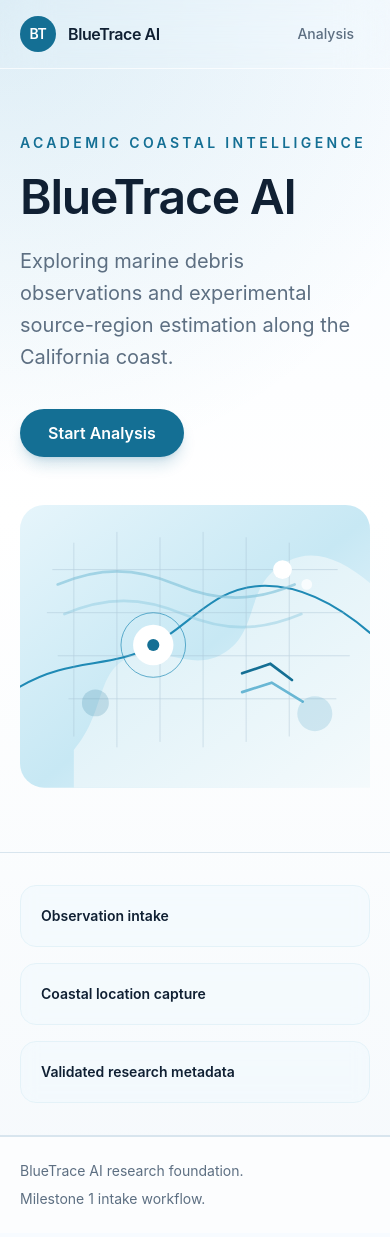
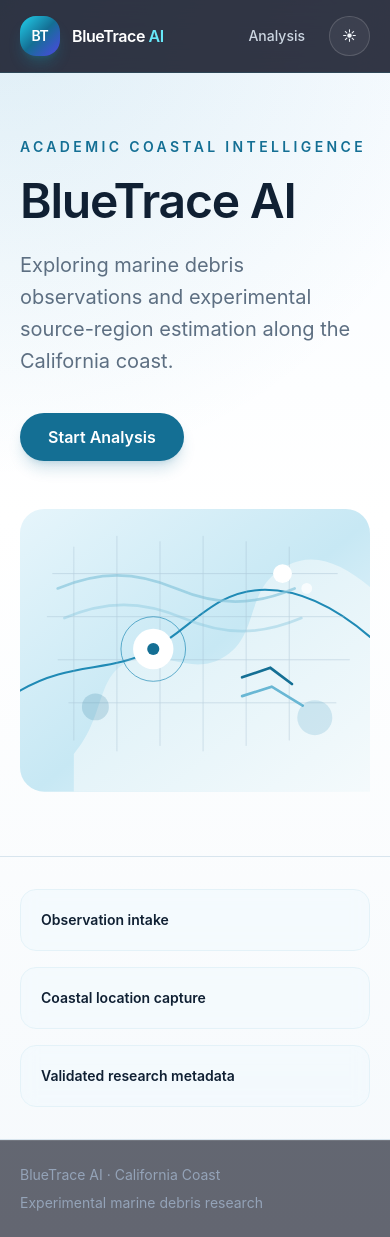
Before and after one commit to riri242/BlueTrace-AI, a React (Vite) app in the folder frontend/: page / in a window 390 px wide. Built offline with nearby package versions, Linux system fonts and the light colour scheme.

Commit message:
Add responsive oceanic dark mode and refreshed BlueTrace UI

```diff
--- a/frontend/src/layouts/AppLayout.tsx
+++ b/frontend/src/layouts/AppLayout.tsx
@@ -1,3 +1,4 @@
+import { useEffect, useState } from "react";
 import { Link, NavLink } from "react-router-dom";
 import type { ReactNode } from "react";
 
@@ -5,44 +6,66 @@ interface AppLayoutProps {
   children: ReactNode;
 }
 
+type Theme = "light" | "dark";
+
+function initialTheme(): Theme {
+  try {
+    const stored = localStorage.getItem("bluetrace-theme");
+    if (stored === "light" || stored === "dark") return stored;
+  } catch {
+    return "dark";
+  }
+  return "dark";
+}
+
 export function AppLayout({ children }: AppLayoutProps) {
+  const [theme, setTheme] = useState<Theme>(initialTheme);
+
+  useEffect(() => {
+    document.documentElement.classList.toggle("dark", theme === "dark");
+    document.documentElement.style.colorScheme = theme;
+    try {
+      localStorage.setItem("bluetrace-theme", theme);
+    } catch {
+      // Browser storage may be unavailable; theme still works for this session.
+    }
+  }, [theme]);
+
   return (
-    <div className="min-h-screen text-research-ink">
-      <header className="sticky top-0 z-40 border-b border-white/70 bg-white/78 backdrop-blur-xl">
-        <div className="mx-auto flex max-w-7xl items-center justify-between px-5 py-4 sm:px-8">
-          <Link
-            className="flex items-center gap-3 font-semibold tracking-tight text-research-ink"
-            to="/"
-          >
-            <span className="flex h-9 w-9 items-center justify-center rounded-full bg-ocean-600 text-sm text-white">
-              BT
-            </span>
-            <span>BlueTrace AI</span>
+    <div className="min-h-screen text-research-ink transition-colors duration-300 dark:text-slate-100">
+      <header className="sticky top-0 z-40 border-b border-white/70 bg-white/78 backdrop-blur-xl dark:border-cyan-400/10 dark:bg-slate-950/80">
+        <div className="mx-auto flex max-w-7xl items-center justify-between gap-3 px-5 py-4 sm:px-8">
+          <Link className="group flex items-center gap-3 font-semibold tracking-tight text-research-ink dark:text-white" to="/">
+            <span className="flex h-10 w-10 items-center justify-center rounded-2xl bg-gradient-to-br from-cyan-400 via-ocean-600 to-indigo-600 text-sm text-white shadow-lg shadow-cyan-500/20 transition-transform group-hover:rotate-6">BT</span>
+            <span>BlueTrace <span className="text-ocean-600 dark:text-cyan-300">AI</span></span>
           </Link>
           <nav aria-label="Primary navigation" className="flex items-center gap-2">
-            <NavLink
-              className={({ isActive }) =>
-                [
-                  "rounded-full px-4 py-2 text-sm font-medium transition",
-                  isActive
-                    ? "bg-ocean-50 text-ocean-700"
-                    : "text-research-muted hover:bg-white hover:text-research-ink"
-                ].join(" ")
-              }
-              to="/analysis"
-            >
+            <NavLink className={({ isActive }) => [
+                "rounded-full px-4 py-2 text-sm font-medium transition",
+                isActive
+                  ? "bg-ocean-50 text-ocean-700 dark:bg-cyan-400/15 dark:text-cyan-200"
+                  : "text-research-muted hover:bg-white hover:text-research-ink dark:text-slate-300 dark:hover:bg-white/10 dark:hover:text-white"
+              ].join(" ")} to="/analysis">
               Analysis
             </NavLink>
+            <button
+              aria-label={theme === "dark" ? "Switch to light mode" : "Switch to dark mode"}
+              aria-pressed={theme === "dark"}
+              className="inline-flex h-10 items-center gap-2 rounded-full border border-research-line bg-white/80 px-3 text-sm font-medium text-research-ink transition hover:border-ocean-500 focus-visible:outline focus-visible:outline-2 focus-visible:outline-cyan-400 dark:border-white/15 dark:bg-white/5 dark:text-slate-100 dark:hover:bg-white/10"
+              onClick={() => setTheme((current) => current === "dark" ? "light" : "dark")}
+              type="button"
+            >
+              <span aria-hidden="true">{theme === "dark" ? "☀" : "☾"}</span>
+              <span className="hidden sm:inline">{theme === "dark" ? "Light" : "Dark"}</span>
+            </button>
           </nav>
         </div>
       </header>
-
       <main>{children}</main>
-
-      <footer className="border-t border-research-line bg-white/70">
-        <div className="mx-auto flex max-w-7xl flex-col gap-2 px-5 py-6 text-sm text-research-muted sm:flex-row sm:items-center sm:justify-between sm:px-8">
-          <p>BlueTrace AI research foundation.</p>
-          <p>Milestone 1 intake workflow.</p>
+      <footer className="border-t border-research-line bg-white/70 dark:border-white/10 dark:bg-slate-950/60">
+        <div className="mx-auto flex max-w-7xl flex-col gap-2 px-5 py-6 text-sm text-research-muted sm:flex-row sm:items-center sm:justify-between sm:px-8 dark:text-slate-400">
+          <p>BlueTrace AI · California Coast</p>
+          <p>Experimental marine debris research</p>
         </div>
       </footer>
     </div>
```
